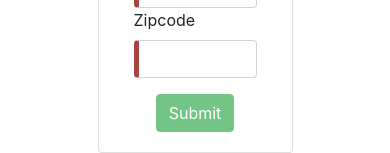
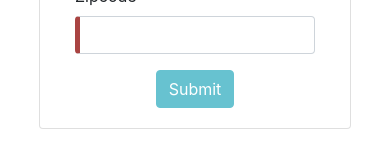
Before and after one commit to CapgeminiBFSI2019/pecunia-client, an Angular app: page /account/update-address in a window 390 px wide. Shown: the part 732-885 px from the top of the page. After the commit the page ends 861 px from the top, so only its background shows below. Built offline with nearby package versions, Linux system fonts and the light colour scheme.

Commit message:
changes in UI of update and delete account

```diff
--- a/src/app/account/delete-account/delete-account.component.css
+++ b/src/app/account/delete-account/delete-account.component.css
@@ -47,3 +47,10 @@ textarea {
     padding: 0 !important;
     margin: 0 auto;
  }
+
+ @media only screen and (max-width: 600px) {
+    .nopadding {
+        width:80%;
+
+    }
+ }
--- a/src/app/account/delete-account/delete-account.component.html
+++ b/src/app/account/delete-account/delete-account.component.html
@@ -18,7 +18,7 @@
         </div>
     </div>
     <div class="d-flex justify-content-center">
-        <button type="submit" class="btn btn-success" [disabled]="!accountDeletionForm.form.valid ">Delete
+        <button type="submit" class="btn btn-info" [disabled]="!accountDeletionForm.form.valid ">Delete
             Account</button>
     </div>
 </form>
--- a/src/app/account/update-address/update-address.component.css
+++ b/src/app/account/update-address/update-address.component.css
@@ -49,3 +49,10 @@ textarea {
     padding: 0 !important;
     margin: 0 auto;
  }
+
+ @media only screen and (max-width: 600px) {
+    .nopadding {
+        width:80%;
+
+    }
+ }
--- a/src/app/account/update-address/update-address.component.html
+++ b/src/app/account/update-address/update-address.component.html
@@ -80,7 +80,7 @@
                 </div>
             </div>
             <div class="d-flex justify-content-center">
-                <button type="submit" class="btn btn-success"
+                <button type="submit" class="btn btn-info"
                     [disabled]="!updateAddressForm.form.valid ">Submit</button>
             </div>
         </form>
@@ -101,7 +101,7 @@
             <b>Update Customer Address</b>
         </div>
         <div class="card-body">
-            <p class="card-title">{{dataResponse["message"]}}</p>
+            <p class="card-text">{{dataResponse["message"]}}</p>
             <button (click)="closeToast()" class="btn btn-primary text-white">Close</button>
         </div>
     </div>
--- a/src/app/account/update-contact/update-contact.component.css
+++ b/src/app/account/update-contact/update-contact.component.css
@@ -49,3 +49,10 @@ textarea {
     padding: 0 !important;
     margin: 0 auto;
  }
+
+ @media only screen and (max-width: 600px) {
+    .nopadding {
+        width:80%;
+
+    }
+ }
--- a/src/app/account/update-contact/update-contact.component.html
+++ b/src/app/account/update-contact/update-contact.component.html
@@ -28,7 +28,7 @@
                 </div>
             </div>
             <div class="d-flex justify-content-center">
-                <button type="submit" class="btn btn-success"
+                <button type="submit" class="btn btn-info"
                     [disabled]="!updateContactForm.form.valid ">Submit</button>
             </div>
         </form>
@@ -49,7 +49,7 @@
             <b>Update Customer Contact</b>
         </div>
         <div class="card-body">
-            <p> class="card-title">{{dataResponse["message"]}}</p>
+            <p class="card-text">{{dataResponse["message"]}}</p>
             <button (click)="closeToast()" class="btn btn-primary text-white">Close</button>
         </div>
     </div>
--- a/src/app/account/update-name/update-name.component.css
+++ b/src/app/account/update-name/update-name.component.css
@@ -50,3 +50,10 @@ textarea {
     padding: 0 !important;
     margin: 0 auto;
  }
+
+ @media only screen and (max-width: 600px) {
+    .nopadding {
+        width:80%;
+
+    }
+ }
--- a/src/app/account/update-name/update-name.component.html
+++ b/src/app/account/update-name/update-name.component.html
@@ -29,7 +29,7 @@
             </div>
 
             <div class="d-flex justify-content-center">
-                <button type="submit" class="btn btn-success" [disabled]="!updateNameForm.form.valid ">Submit</button>
+                <button type="submit" class="btn btn-info" [disabled]="!updateNameForm.form.valid ">Submit</button>
             </div>
         </form>
     </div>
@@ -49,7 +49,7 @@
             <b>Update Customer Name</b>
         </div>
         <div class="card-body">
-            <p class="card-title">{{dataResponse["message"]}}</p>
+            <p class="card-text">{{dataResponse["message"]}}</p>
             <button (click)="closeToast()" class="btn btn-primary text-white">Close</button>
         </div>
     </div>
```
